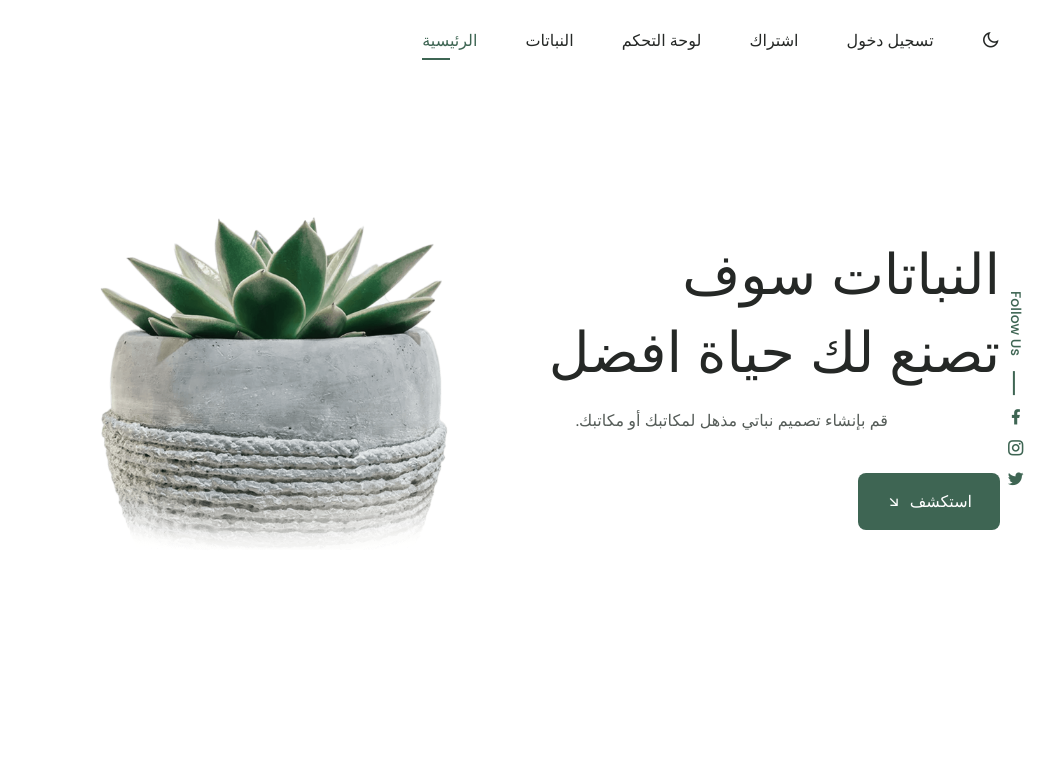
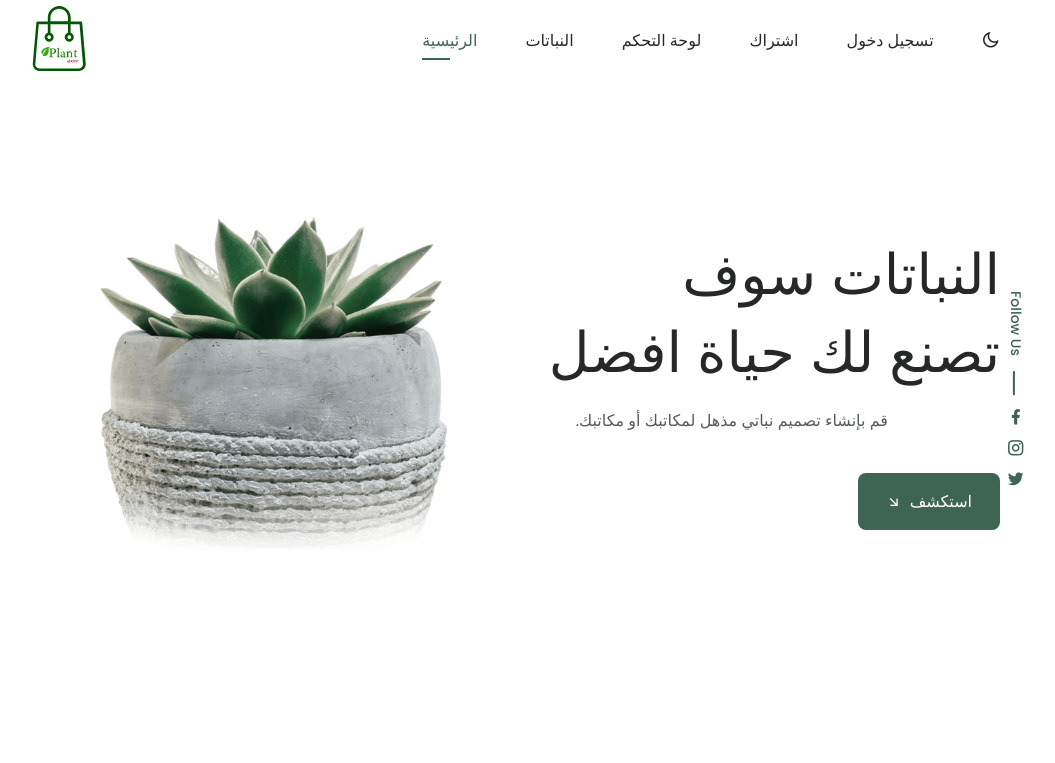
Before and after one commit to Yasser-Bader/PLANT_STORE, a plain HTML site: page index.html in a window 1280 px wide. Shown: the top 763 px of the page, without its empty margins (124-1179 px from the left). Drawn offline with nearby package versions, Linux system fonts and the light colour scheme.

Commit message:
Add files via upload

```diff
--- a/assets/css/styles.css
+++ b/assets/css/styles.css
@@ -221,7 +221,9 @@ the website, in dark theme
   font-size: 1.15rem;
   color: var(--first-color);
 }
-
+.nav__logo img {
+  width: 18%;
+}
 .nav__logo:hover{
   color: var(--first-color);
 }
```
